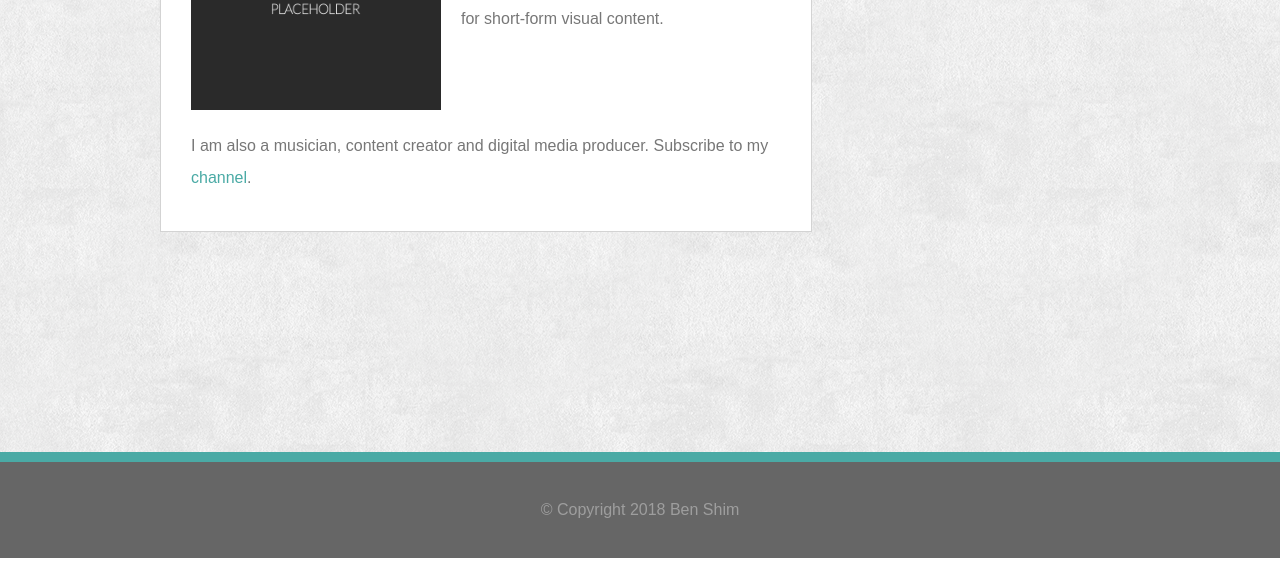
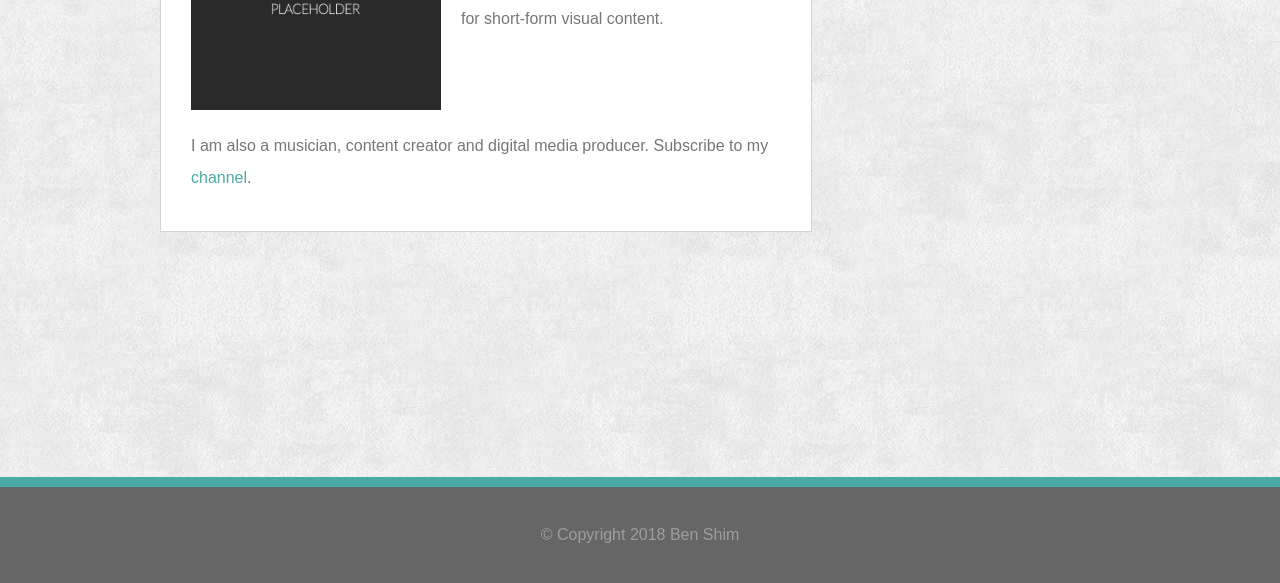
Before and after one commit to benjaminhshim/Basic-Portfolio, a plain HTML site: page index.html in a window 1280 px wide. Shown: the part 350-933 px from the top of the page. Before the commit the page ends 908 px from the top, so only its background shows below. Drawn offline with Linux system fonts and the light colour scheme.

Commit message:
Tweak footer

```diff
--- a/assets/css/style.css
+++ b/assets/css/style.css
@@ -9,11 +9,15 @@
     }
 
     .wrapper {
-        padding-bottom: 10rem;
         padding-top: 60px;
         /* border-top: 2px solid gray; */
         background: url("../images/extra_clean_paper.png");
-        min-height: 100%;
+        height: 100%;
+        padding-bottom: 245px;
+    }
+
+    .wrap {
+        min-height: calc(100vh - 106px);
     }
 
     /* ========= HEADER ==========*/
@@ -100,7 +104,6 @@
         padding-right: 20px;
         border: 1px solid rgb(211, 211, 211);
         background: white;
-        margin-bottom: 60px;
     }
 
     .about-me {
--- a/index.html
+++ b/index.html
@@ -7,6 +7,7 @@
     </head>
 
     <body>
+        <div class="wrap">
             <header class="header clear">
                 <div class="main-nav">
                 <h1 class="name">Ben Shim</h1>
@@ -50,6 +51,7 @@
                     </div>
                 </div>
             </div>
+        </div>
 
         <footer class="footer">
             <p>&copy; Copyright 2018 Ben Shim</p>
```
Also changed, not shown: contact.html (+2 -0 lines), portfolio.html (+2 -0 lines). Lines whose indentation alone changed are shown as unchanged.
